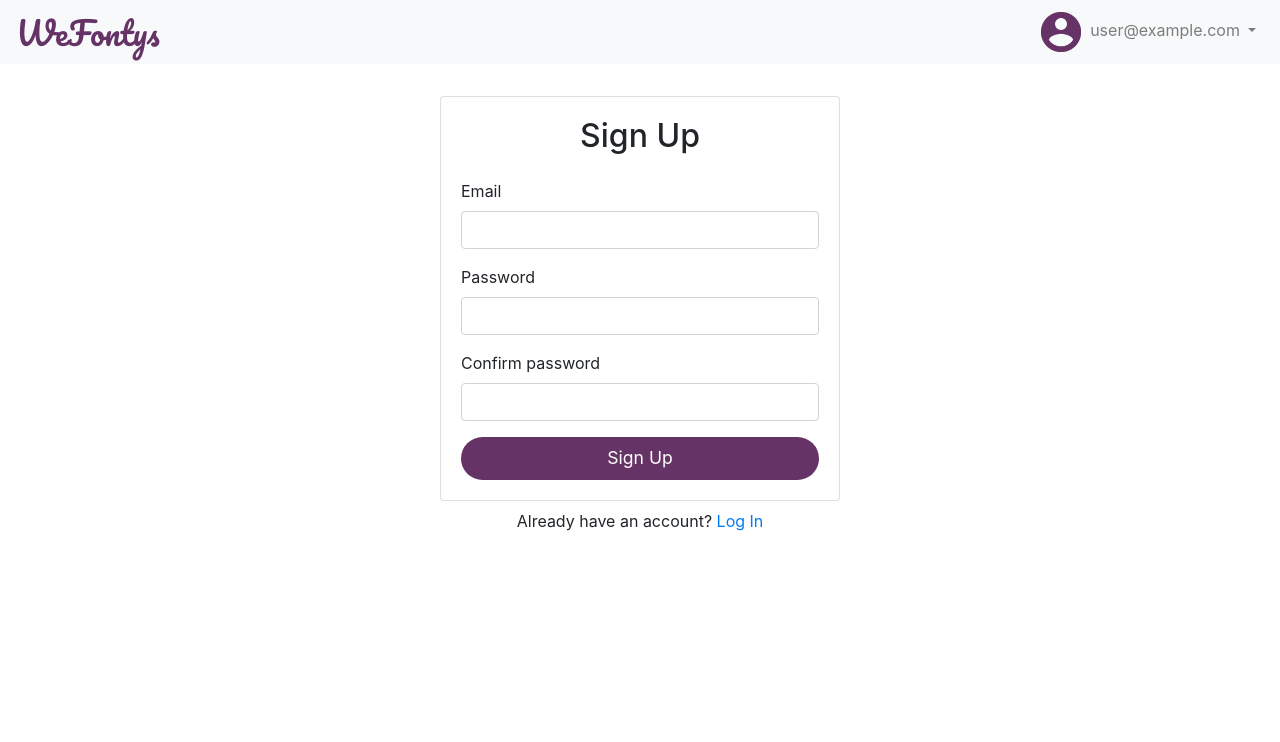
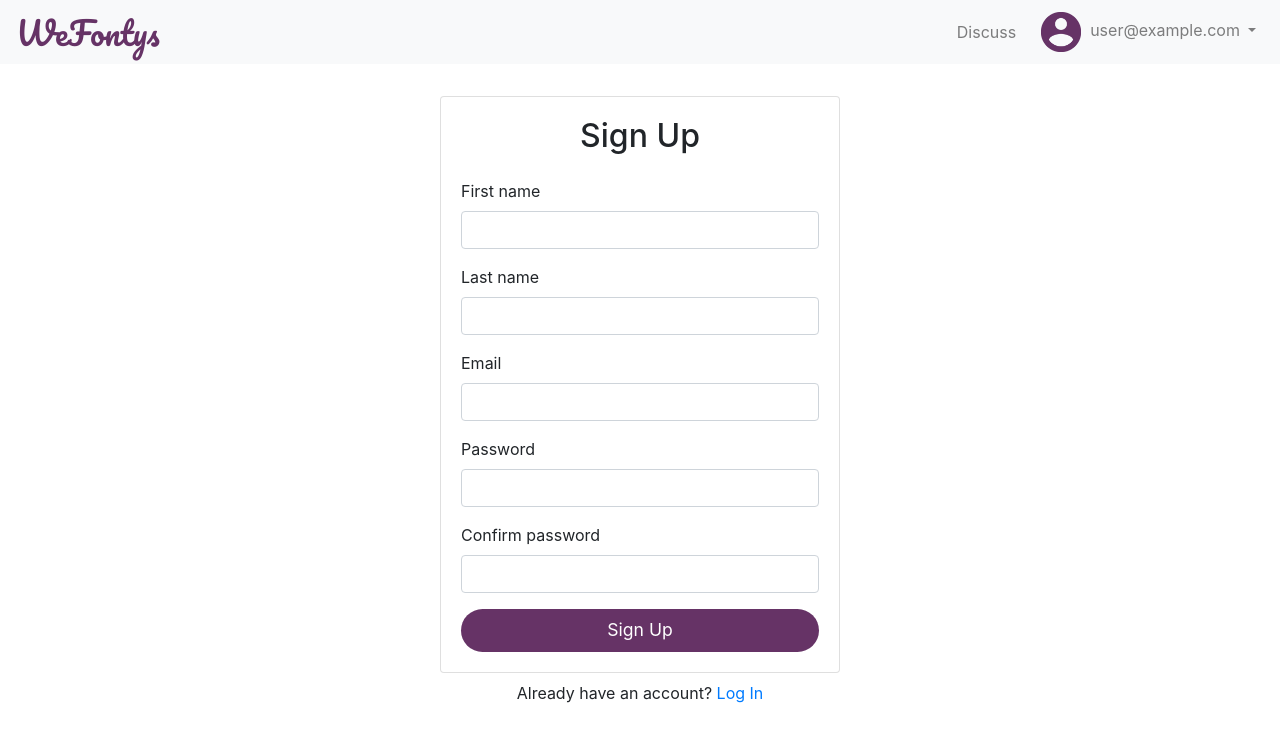
Before and after one commit to TinStay/DRAM-group, a React (Create React App) app in the folder we-fontys/: page /signup in a window 1280 px wide. Shown: the top 742 px of the page. Built offline with nearby package versions, Linux system fonts and the light colour scheme; no server answers; sample sign-in values are in the browser's storage.

Commit message:
Create entry to Firebase Realtime Database everytime user signs up

```diff
--- a/we-fontys/src/components/AuthForms/Signup.js
+++ b/we-fontys/src/components/AuthForms/Signup.js
@@ -1,4 +1,6 @@
-import React, { useRef, useState } from "react";
+import React, { useRef, useState, useEffect } from "react";
+import { db } from '../../firebase'
+import axios from "../../axios";
 // Style
 import { Card, Button, Form, Alert } from "react-bootstrap";
 import classes from "./AuthForms.module.scss";
@@ -7,7 +9,7 @@ import classes from "./AuthForms.module.scss";
 import { useAuth } from "../../Context/AuthContext";
 
 // React Router
-import { Link, useHistory } from 'react-router-dom'
+import { Link, useHistory } from "react-router-dom";
 
 const Signup = () => {
   // State
@@ -18,6 +20,8 @@ const Signup = () => {
   const history = useHistory();
 
   // Form fields references
+  const lastNameRef = useRef();
+  const firstNameRef = useRef();
   const emailRef = useRef();
   const passwordRef = useRef();
   const passwordConfirmRef = useRef();
@@ -25,34 +29,54 @@ const Signup = () => {
   // Signup function from context
   const { signup, currentUser } = useAuth();
 
-  async function handleSubmit(e){
+  async function handleSubmit(e) {
     // Prevent page from refreshing
     e.preventDefault();
 
     // Validate form
-    if(passwordRef.current.value !== passwordConfirmRef.current.value){
+    if (passwordRef.current.value !== passwordConfirmRef.current.value) {
       // Set an error and exit out of function
-      return setError("Passwords do not match")
+      return setError("Passwords do not match");
     }
 
-    try{
+    try {
       // Reset error message if it exists before signing up
-      setError("")
-      setIsLoading(true)
+      setError("");
+      setIsLoading(true);
 
-      await signup(emailRef.current.value, passwordRef.current.value);
+      await signup(emailRef.current.value, passwordRef.current.value).then(
+        (registeredUser) => {
+          // console.log("user",registeredUser)
+
+          const userData = {
+            userID: registeredUser.user.uid,
+            firstName: firstNameRef.current.value,
+            lastName: lastNameRef.current.value,
+            email: emailRef.current.value,
+            study: "",
+            city: "",
+            nationality: "",
+            interests: [],
+            photoURL: "",
+          };
+
+          // Create an user entry in Firebase Realtime Database
+          db.ref(`/users/${registeredUser.user.uid}`).set(userData)
+
+        }
+      );
+
+
 
       // Redirect to home page
-      history.push('/')
-
-    } catch(error){
-      console.log("Auth error: ",error)
-      setError("Failed to sign up")
+      history.push("/");
+    } catch (error) {
+      console.log("Auth error: ", error);
+      setError("Failed to sign up");
     }
 
-    setIsLoading(false)
+    setIsLoading(false);
   }
-  console.log(currentUser)
 
   return (
     <div className={classes.form_container}>
@@ -60,9 +84,19 @@ const Signup = () => {
         <Card.Body>
           <h2 className="text-center mb-4">Sign Up</h2>
 
-          {error && <Alert variant="danger">{error}</Alert> }
+          {error && <Alert variant="danger">{error}</Alert>}
 
           <Form onSubmit={(e) => handleSubmit(e)}>
+            <Form.Group id="firstName">
+              <Form.Label>First name</Form.Label>
+              <Form.Control type="text" ref={firstNameRef} required />
+            </Form.Group>
+
+            <Form.Group id="lastName">
+              <Form.Label>Last name</Form.Label>
+              <Form.Control type="text" ref={lastNameRef} required />
+            </Form.Group>
+
             <Form.Group id="email">
               <Form.Label>Email</Form.Label>
               <Form.Control type="email" ref={emailRef} required />
@@ -78,7 +112,11 @@ const Signup = () => {
               <Form.Control type="password" ref={passwordConfirmRef} required />
             </Form.Group>
 
-            <Button disabled={isLoading} className="w-100 btn-purple-rounded" type="submit">
+            <Button
+              disabled={isLoading}
+              className="w-100 btn-purple-rounded"
+              type="submit"
+            >
               Sign Up
             </Button>
           </Form>
--- a/we-fontys/src/components/Navbar/Navbar.js
+++ b/we-fontys/src/components/Navbar/Navbar.js
@@ -47,6 +47,13 @@ const Navigationbar = () => {
   if (currentUser) {
     navItems = (
       <Nav className="ml-auto ">
+        <Link
+            onClick={() => setExpanded(false)}
+            className="nav-link"
+            to="/"
+          >
+            Discuss
+          </Link>
         <NavDropdown
           title={
             <div className="d-inline ">
--- a/we-fontys/src/components/User/Profile.js
+++ b/we-fontys/src/components/User/Profile.js
@@ -3,6 +3,7 @@ import { useAuth } from "../../Context/AuthContext";
 
 // Style
 import { Card, Form, Button, Alert } from "react-bootstrap";
+import classes from './Profile.module.scss';
 
 // React Router
 import { Link, useHistory } from "react-router-dom";
@@ -41,7 +42,7 @@ const Profile = () => {
   }
 
   return (
-    <div className="">
+    <div className={classes.profile_container}>
       <Card>
         <Card.Body>
           <h2 className="text-center mb-4">Profile</h2>
@@ -53,7 +54,7 @@ const Profile = () => {
               <strong>Email: </strong>
               {currentUser.email}
             </div>
-            <div className="text-center">
+            <div className="d-flex justify-content-between">
               <Link
                 to="update-profile"
                 className="btn-purple-rounded text-decoration-none white mr-5"
--- /dev/null
+++ b/we-fontys/src/components/User/Profile.module.scss
@@ -0,0 +1,4 @@
+.profile_container {
+  max-width: 600px;
+  margin: 2rem auto;
+}
--- a/we-fontys/src/firebase.js
+++ b/we-fontys/src/firebase.js
@@ -1,20 +1,20 @@
-import firebase from 'firebase/app'
-import "firebase/auth"
-import 'firebase/database';
+import firebase from "firebase/app";
+import "firebase/auth";
+import "firebase/database";
 
 const app = firebase.initializeApp({
-    apiKey: process.env.REACT_APP_FIREBASE_API_KEY,
-    authDomain:  process.env.REACT_APP_FIREBASE_AUTH_DOMAIN,
-    projectId:  process.env.REACT_APP_FIREBASE_PROJECT_ID,
-    storageBucket:  process.env.REACT_APP_FIREBASE_STORAGE_BUCKET,
-    messagingSenderId:  process.env.REACT_APP_FIREBASE_MESSAGING_SENDER_ID,
-    appId: process.env.REACT_APP_FIREBASE_APP_ID,
-    databaseURL: process.env.REACT_APP_FIREBASE_DATABASE_URL,
-  });
-
-
+  apiKey: process.env.REACT_APP_FIREBASE_API_KEY,
+  authDomain: process.env.REACT_APP_FIREBASE_AUTH_DOMAIN,
+  projectId: process.env.REACT_APP_FIREBASE_PROJECT_ID,
+  storageBucket: process.env.REACT_APP_FIREBASE_STORAGE_BUCKET,
+  messagingSenderId: process.env.REACT_APP_FIREBASE_MESSAGING_SENDER_ID,
+  appId: process.env.REACT_APP_FIREBASE_APP_ID,
+  databaseURL: process.env.REACT_APP_FIREBASE_DATABASE_URL,
+});
 
 export const auth = app.auth();
 
+// Firebase Realtime database
+export const db = firebase.database();
 
 export default app;
```
Also changed, not shown: 1 other file (tests, documents, lock files or other folders).
